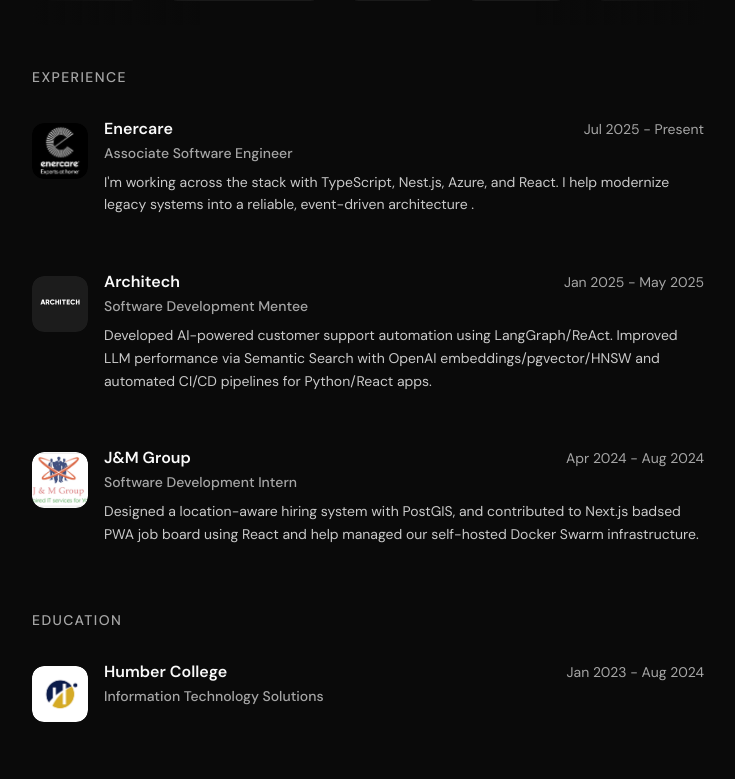
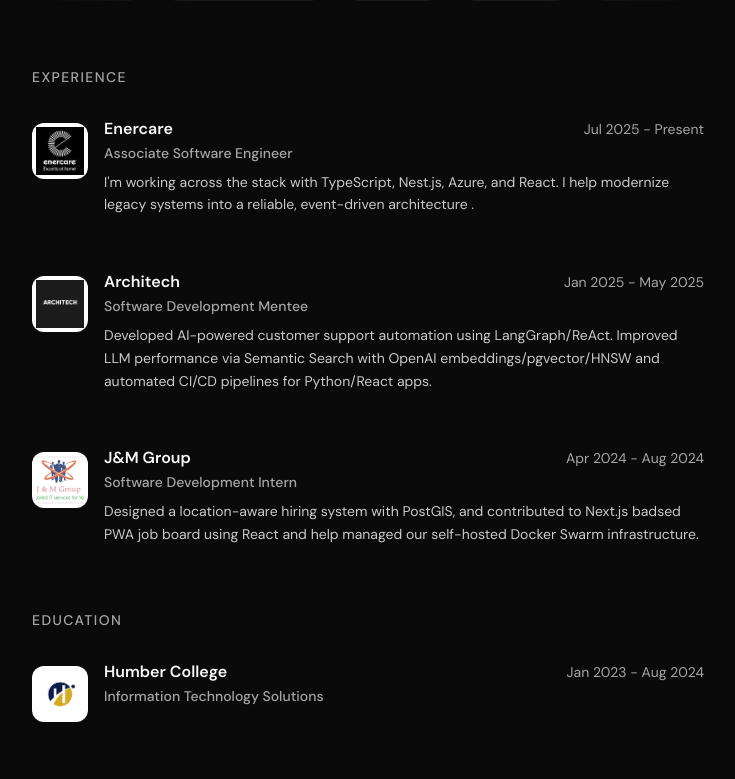
Before and after one commit to 0xadityaa/Portfolio, a Next.js app: page / in a window 1280 px wide. Shown: the part 1160-1939 px from the top of the page, without its empty margins (272-1007 px from the left). Built offline with nearby package versions, Linux system fonts and the light colour scheme.

Commit message:
fix: logo styling with white container

```diff
--- a/src/components/resume-card.tsx
+++ b/src/components/resume-card.tsx
@@ -30,11 +30,11 @@ export const ResumeCard = ({
     <Link href={href || "#"} className="block cursor-pointer group">
       <div className="flex gap-4 p-4 -mx-4 rounded-xl transition-colors hover:bg-muted/50" suppressHydrationWarning>
         <div className="flex-none mt-1" suppressHydrationWarning>
-          <div className="size-12 sm:size-14 rounded-xl overflow-hidden flex items-center justify-center flex-shrink-0" suppressHydrationWarning>
+          <div className="size-12 sm:size-14 rounded-xl bg-white flex items-center justify-center overflow-hidden flex-shrink-0" suppressHydrationWarning>
             {logoUrl ? (
-              <img src={logoUrl} alt={altText} className="h-full w-full object-cover rounded-xl" />
+              <img src={logoUrl} alt={altText} className="h-full w-full object-contain p-1" />
             ) : (
-              <span className="text-xs bg-muted text-muted-foreground font-medium flex h-full w-full items-center justify-center rounded-xl">{altText[0]}</span>
+              <span className="text-xs text-black font-medium flex h-full w-full items-center justify-center">{altText[0]}</span>
             )}
           </div>
         </div>
```
